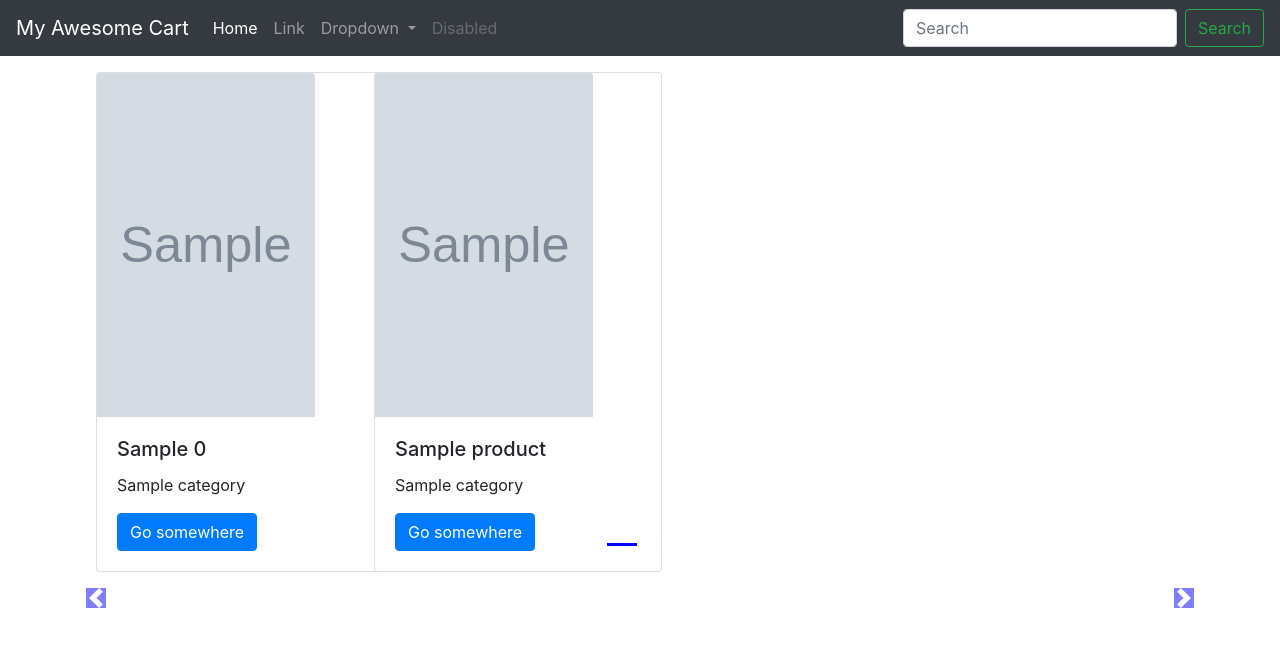
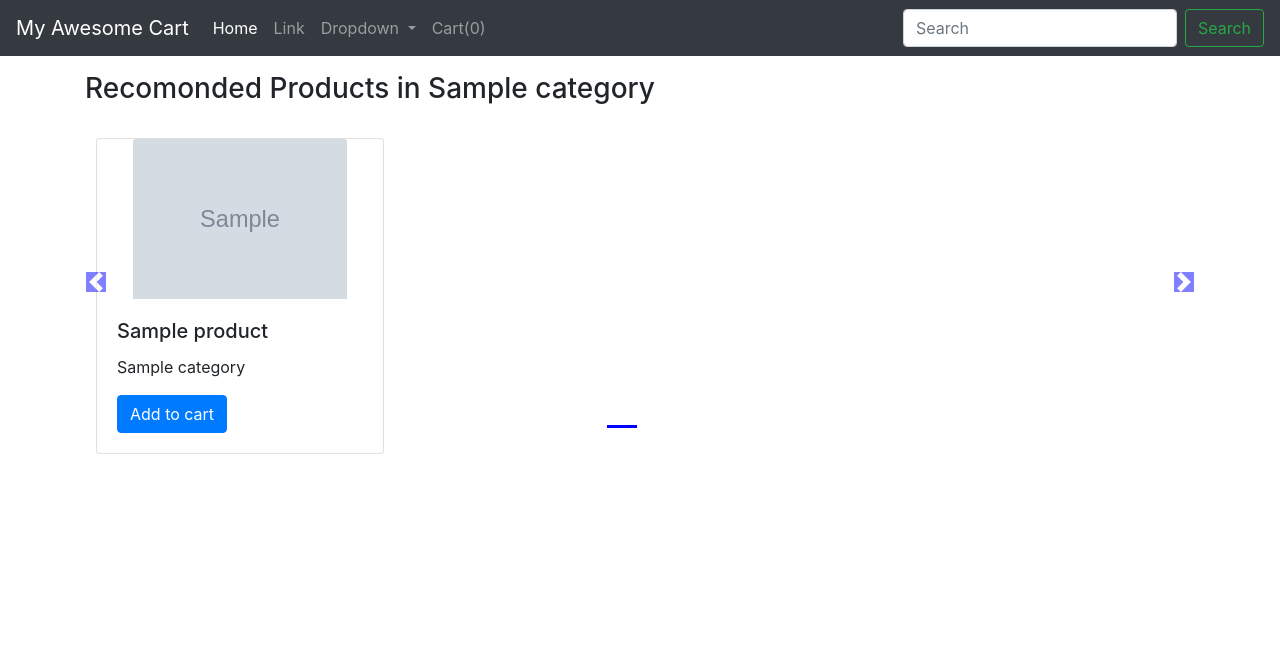
Before and after one commit to ManojKumar002/Online_shopping_website, a Django app: template shop/templates/shop/index.html in a window 1280 px wide. Shown: the top 647 px of the page. Run offline with Django 3.2, Linux system fonts and the light colour scheme; the template is opened without the code that fills it: most values are stand-ins (such as "Sample title", 1, 10 or a date in 2020); grey boxes marked "Sample" are stand-in pictures; some libraries are stand-ins or nearby versions.

Commit message:
commited

```diff
--- a/shop/templates/shop/basics.html
+++ b/shop/templates/shop/basics.html
@@ -43,7 +43,7 @@
                     </div>
                 </li>
                 <li class="nav-item">
-                    <a class="nav-link disabled" href="#" tabindex="-1" aria-disabled="true">Disabled</a>
+                    <a class="nav-link" href="#">Cart(<span id="cartValue">0</span>)</a>
                 </li>
             </ul>
             <form class="form-inline my-2 my-lg-0">
@@ -66,6 +66,7 @@
     <script src="https://stackpath.bootstrapcdn.com/bootstrap/4.2.1/js/bootstrap.min.js"
         integrity="sha384-B0UglyR+jN6CkvvICOB2joaf5I4l3gm9GU6Hc1og6Ls7i6U/mkkaduKaBhlAXv9k"
         crossorigin="anonymous"></script>
+    {% block js %} {% endblock %}
 </body>
 
 </html>
--- a/shop/templates/shop/index.html
+++ b/shop/templates/shop/index.html
@@ -10,8 +10,10 @@
           background-color: blue;
             }
           .col-md-3 img{
-          width:17vw;
-          height:43vh;
+            height:20vh;
+            width:auto;
+            margin:auto;
+
           }
           body .carousel-indicator li{
           background-color: blue;
@@ -27,6 +29,7 @@
           .carousel-control-next{
           top:auto;
           bottom:auto;
+          margin-top:150px;
           }
            body .no-padding{
            padding-left: 0;
@@ -37,7 +40,9 @@
 {% block body %}
 <div class="container">
   {% for products,range,nslides in allProds %}
-<div id="demo{{forloop.counter}}" class="carousel slide my-3" data-ride="carousel">
+  <h3 class="my-3">Recomonded Products in {{products.0.category}}</h3>
+  <div class="row">
+<div id="demo{{forloop.counter}}" class="col carousel slide my-3" data-ride="carousel">
     <ul class="carousel-indicators">
       <li data-target="#demo{{forloop.counter}}" data-slide-to="0" class="active"></li>
       {% for i in range %}
@@ -50,24 +55,15 @@
     <div class="container carousel-inner no-padding">
 
       <div class="carousel-item active">
-        <div class="col-xs-3 col-sm-3 col-md-3">
-          <div class="card" style="width: 18rem;">
-            <img src='/media/{{products.0.image}}' class="card-img-top" alt="...">
-            <div class="card-body">
-              <h5 class="card-title">{{products.0.product_name}}</h5>
-              <p class="card-text">{{products.0.category}}</p>
-              <a href="#" class="btn btn-primary">Go somewhere</a>
-            </div>
-          </div>
-        </div>
-        {% for i in products|slice:"1:" %}
+
+        {% for i in products %}
         <div class="col-xs-3 col-sm-3 col-md-3">
           <div class="card" style="width: 18rem;">
             <img src='/media/{{i.image}}' class="card-img-top" alt="...">
             <div class="card-body">
                 <h5 class="card-title">{{i.product_name}}</h5>
                 <p class="card-text">{{i.category}}</p>
-                <a href="#" class="btn btn-primary">Go somewhere</a>
+                <a href="#" id="product{{i.id}}" class="btn btn-primary cart">Add to cart</a>
             </div>
           </div>
        </div>
@@ -87,5 +83,32 @@
 <a class="carousel-control-next" href="#demo{{forloop.counter}}" data-slide="next">
   <span class="carousel-control-next-icon"></span>
 </a>
+</div>
 {% endfor %}
 {% endblock %}
+
+{% block js %}
+    <script>
+      if(localStorage.getItem('cart')==null){//cartArr=[] is not accepted by JSON.Stringify()
+        var cartArr={};
+      }
+      else{
+       cartArr=JSON.parse(localStorage.getItem('cart'));
+       document.getElementById('cartValue').innerHTML=Object.keys(JSON.parse(localStorage.getItem('cart'))).length
+      }
+      const cartClass=document.querySelectorAll(".cart");
+      cartClass.forEach((ele)=> {
+        ele.addEventListener('click',(e)=>{
+          let cartId=(e.target.getAttribute('id'));
+          if(cartArr[cartId]!=undefined){
+            cartArr[cartId]+=1;
+          }
+          else{
+            cartArr[cartId]=1;
+          }
+          localStorage.setItem('cart',JSON.stringify(cartArr));
+          document.getElementById('cartValue').innerHTML=Object.keys(JSON.parse(localStorage.getItem('cart'))).length;
+      });
+      });
+    </script>
+  {% endblock %}
```
Also changed, not shown: shop/views.py (+8 -3 lines).
